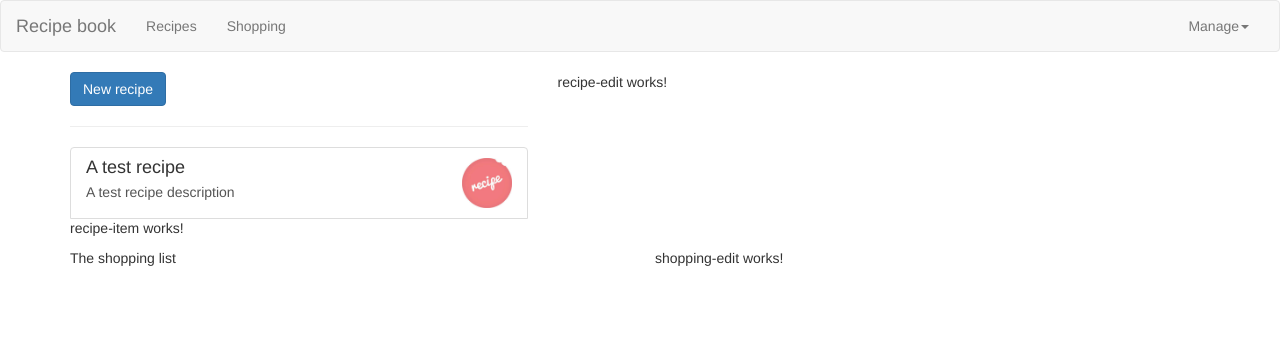
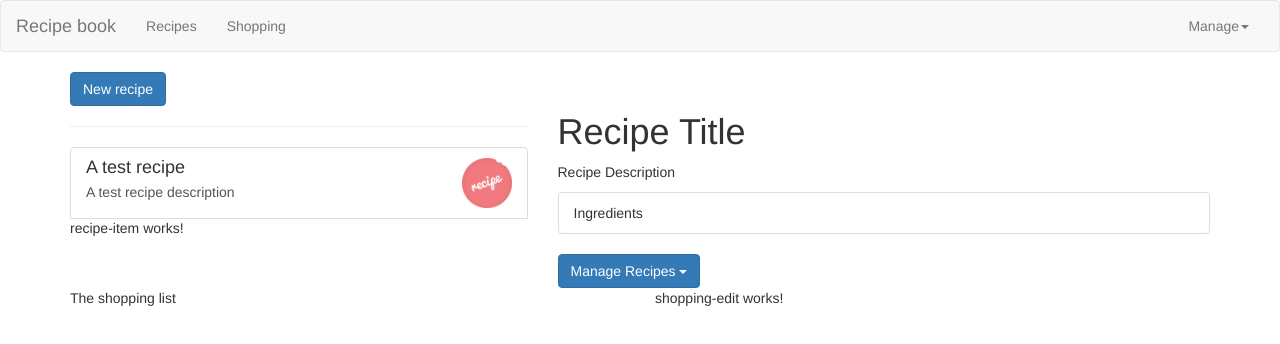
Before and after one commit to picuric-aleksandar/angular-recipe-book, an Angular app: page / in a window 1280 px wide. Shown: the top 344 px of the page. Built offline with nearby package versions, Linux system fonts and the light colour scheme.

Commit message:
Recipe Deatil component v1.1
Markup almost finished for Recipe Detail component. When we implement service logic then we will update both markup and logic

```diff
--- a/src/app/app.module.ts
+++ b/src/app/app.module.ts
@@ -7,7 +7,7 @@ import { ShoppingListComponent } from './shopping-list/shopping-list.component';
 import { ShoppingEditComponent } from './shopping-list/shopping-edit/shopping-edit.component';
 import { RecipesComponent } from './recipes/recipes.component';
 import { RecipeListComponent } from './recipes/recipe-list/recipe-list.component';
-import { RecipeEditComponent } from './recipes/recipe-edit/recipe-edit.component';
+import { RecipeDetailComponent } from './recipes/recipe-detail/recipe-detail.component';
 import { RecipeItemComponent } from './recipes/recipe-list/recipe-item/recipe-item.component';
 import { FormsModule } from '@angular/forms';
 
@@ -19,7 +19,7 @@ import { FormsModule } from '@angular/forms';
     ShoppingEditComponent,
     RecipesComponent,
     RecipeListComponent,
-    RecipeEditComponent,
+    RecipeDetailComponent,
     RecipeItemComponent
   ],
   imports: [
--- /dev/null
+++ b/src/app/recipes/recipe-detail/recipe-detail.component.html
@@ -0,0 +1,29 @@
+<div class="row">
+  <div class="col-xs-12">
+    <img src="" >
+    <h1>Recipe Title</h1>
+    <p>Recipe Description</p>
+    <ul class="list-group">
+      <li class="list-group-item">
+        Ingredients
+      </li>
+    </ul>
+  </div>
+</div>
+
+
+<div class="row">
+  <div class="col-xs-12">
+    <div class="dropdown">
+      <button
+      class="btn btn-primary dropdown-toggle" type="button">
+        Manage Recipes
+        <span class="caret"></span>
+      </button>
+      <div class="dropdown-menu" >
+        <a class="dropdown-item" href="#">To Shopping List</a>
+        <a class="dropdown-item" href="#">Edit Recipe</a>
+        <a class="dropdown-item" href="#">Delete Recipe</a>
+      </div>
+    </div>
+  </div>
--- /dev/null
+++ b/src/app/recipes/recipe-detail/recipe-detail.component.ts
@@ -0,0 +1,17 @@
+import { Component, Input, OnInit } from '@angular/core';
+import { Recipe } from './../recipe.model';
+
+@Component({
+  selector: 'app-recipe-detail',
+  templateUrl: './recipe-detail.component.html',
+  styleUrls: ['./recipe-detail.component.css']
+})
+export class RecipeDetailComponent implements OnInit {
+
+  @Input() recipe: Recipe;
+  constructor() { }
+
+  ngOnInit(): void {
+  }
+
+}
--- a/src/app/recipes/recipe-edit/recipe-edit.component.html
+++ /dev/null
@@ -1 +0,0 @@
-<p>recipe-edit works!</p>
--- a/src/app/recipes/recipe-edit/recipe-edit.component.ts
+++ /dev/null
@@ -1,15 +0,0 @@
-import { Component, OnInit } from '@angular/core';
-
-@Component({
-  selector: 'app-recipe-edit',
-  templateUrl: './recipe-edit.component.html',
-  styleUrls: ['./recipe-edit.component.css']
-})
-export class RecipeEditComponent implements OnInit {
-
-  constructor() { }
-
-  ngOnInit(): void {
-  }
-
-}
--- a/src/app/recipes/recipes.component.html
+++ b/src/app/recipes/recipes.component.html
@@ -5,6 +5,6 @@
     </div>
 
     <div class="col-md-7">
-        <app-recipe-edit></app-recipe-edit>
+        <app-recipe-detail></app-recipe-detail>
     </div>
 </div>
```
Also changed, not shown: src/app/recipes/recipe-detail/recipe-detail.component.css (added), 1 other file (tests, documents, lock files or other folders).
